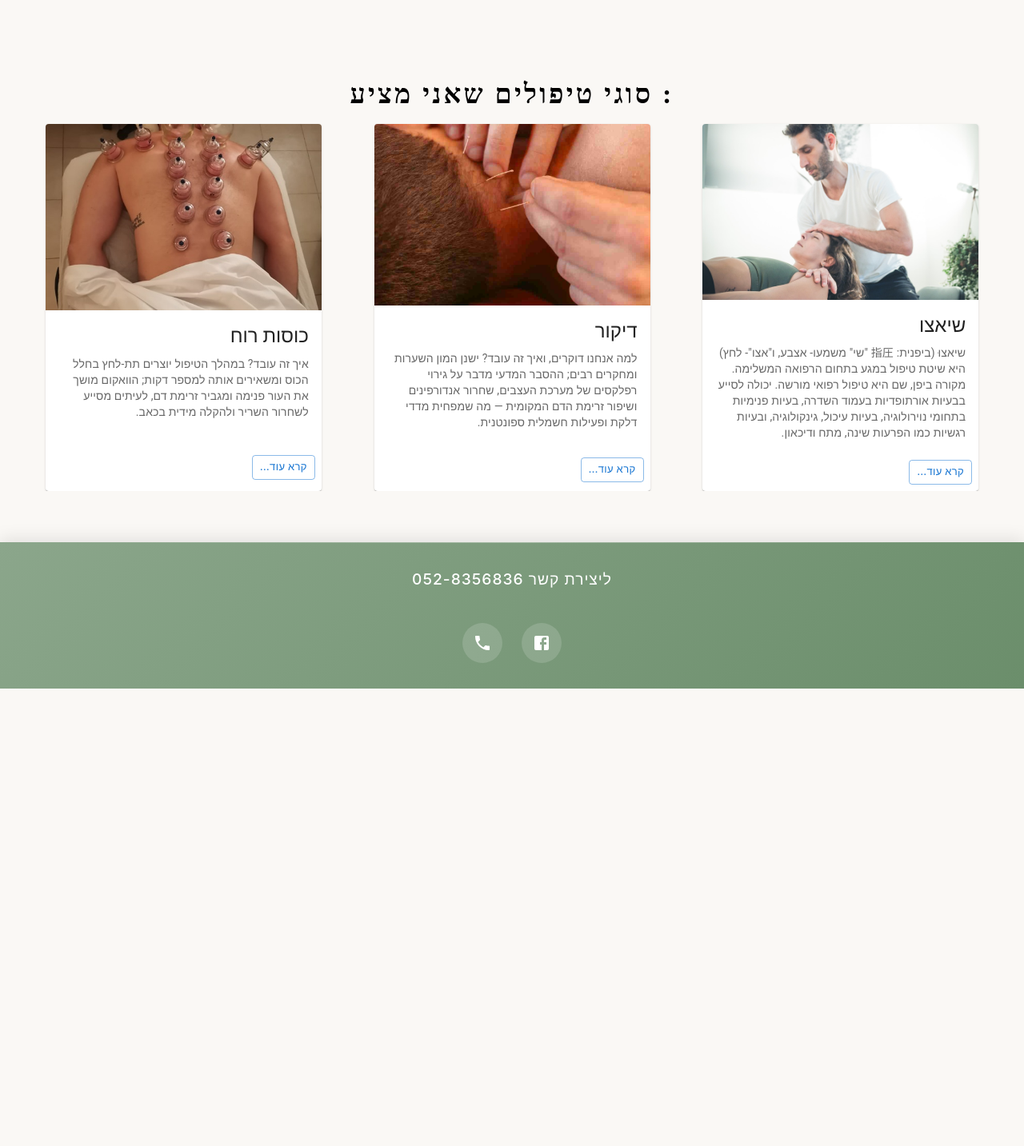
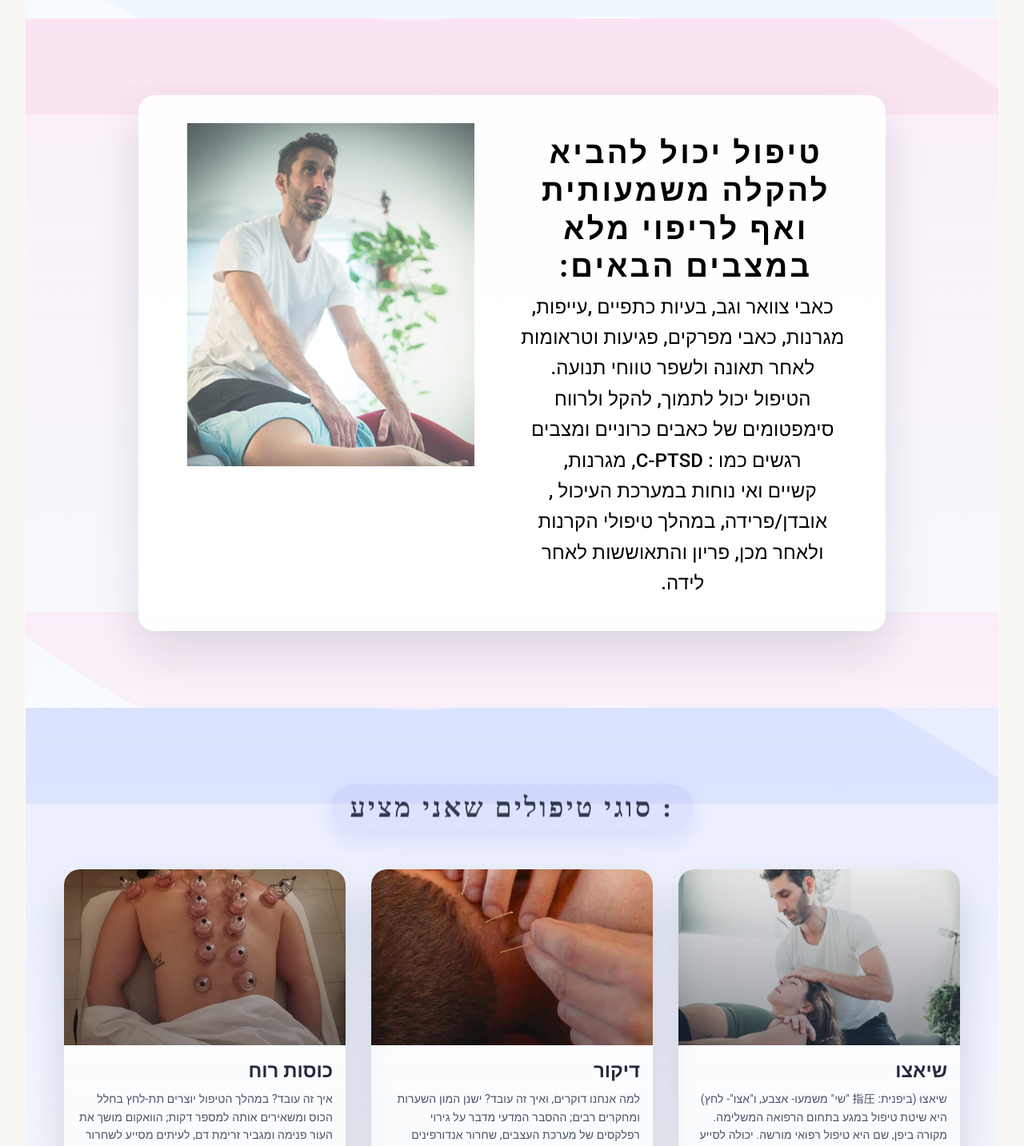
Before and after one commit to Rafcon96/lior-shiatsu, a React (Create React App) app: page /about in a window 1280 px wide. Shown: the part 1348-2781 px from the top of the page at 80% size. Before the commit the page ends 2209 px from the top, so only its background shows below. Built offline with nearby package versions, Linux system fonts and the light colour scheme.

Commit message:
added animation

```diff
--- /dev/null
+++ b/src/components/AnimatedReveal/index.jsx
@@ -0,0 +1,53 @@
+import { Box } from '@mui/material'
+import React, { useEffect, useRef, useState } from 'react'
+
+export default function AnimatedReveal({ children, delay = 0, direction = 'up', once = true }) {
+  const ref = useRef(null)
+  const [visible, setVisible] = useState(false)
+
+  useEffect(() => {
+    const element = ref.current
+    if (!element) return
+
+    const observer = new IntersectionObserver(
+      ([entry]) => {
+        if (entry.isIntersecting) {
+          setVisible(true)
+          if (once) {
+            observer.unobserve(entry.target)
+          }
+        } else if (!once) {
+          setVisible(false)
+        }
+      },
+      { threshold: 0.2 }
+    )
+
+    observer.observe(element)
+
+    return () => {
+      observer.disconnect()
+    }
+  }, [once])
+
+  const translateMap = {
+    up: 'translateY(40px)',
+    down: 'translateY(-40px)',
+    left: 'translateX(40px)',
+    right: 'translateX(-40px)',
+  }
+
+  return (
+    <Box
+      ref={ref}
+      sx={{
+        opacity: visible ? 1 : 0,
+        transform: visible ? 'none' : translateMap[direction] ?? translateMap.up,
+        transition: `opacity 0.8s ease ${delay}ms, transform 0.8s ease ${delay}ms`,
+        willChange: 'opacity, transform',
+      }}
+    >
+      {children}
+    </Box>
+  )
+}
--- a/src/components/Card/index.js
+++ b/src/components/Card/index.js
@@ -5,34 +5,101 @@ import CardContent from '@mui/material/CardContent';
 import CardMedia from '@mui/material/CardMedia';
 import Button from '@mui/material/Button';
 import Typography from '@mui/material/Typography';
-import { Grid } from '@mui/material';
-import { Link } from 'react-router-dom';
+import { Box } from '@mui/material';
+import { Link as RouterLink } from 'react-router-dom';
 import { useLang } from '../../context/language.context';
 
-export default function MediaCard({imgPath, title, body, linkPath}) {
+export default function MediaCard({ imgPath, title, body, linkPath }) {
   const { language } = useLang();
-  const btnText = ["קרא עוד...", "Read more..."][Number(language)];
+  const btnText = ['קרא עוד...', 'Read more...'][Number(language)];
   return (
-    <Card sx={{ maxWidth: 345, display:"grid" }}>
-      <CardMedia
-        sx={{ minHeight: "220px"}}
-        image={process.env.PUBLIC_URL + imgPath}
-        title={title}
-      />
-      <CardContent>
-        <Typography gutterBottom variant="h5" component="div">
+    <Card
+      sx={{
+        maxWidth: 360,
+        height: '100%',
+        display: 'flex',
+        flexDirection: 'column',
+        borderRadius: 5,
+        boxShadow: '0 28px 55px rgba(15, 23, 42, 0.16)',
+        background: 'linear-gradient(180deg, rgba(255,255,255,0.95) 0%, rgba(248,250,252,1) 100%)',
+        overflow: 'hidden',
+        transition: 'transform 0.35s ease, box-shadow 0.35s ease',
+        position: 'relative',
+        '&::before': {
+          content: '""',
+          position: 'absolute',
+          inset: 0,
+          background:
+            'linear-gradient(135deg, rgba(79,70,229,0.08) 0%, rgba(45,212,191,0.05) 100%)',
+          opacity: 0,
+          transition: 'opacity 0.35s ease',
+          pointerEvents: 'none',
+        },
+        '&:hover': {
+          transform: 'translateY(-10px) scale(1.01)',
+          boxShadow: '0 40px 70px rgba(15, 23, 42, 0.2)',
+          '&::before': {
+            opacity: 1,
+          },
+        },
+      }}
+    >
+      <Box sx={{ position: 'relative', overflow: 'hidden' }}>
+        <CardMedia
+          sx={{
+            minHeight: 220,
+            filter: 'brightness(0.92)',
+            transition: 'transform 0.45s ease',
+            '&:hover': {
+              transform: 'scale(1.05)',
+            },
+          }}
+          image={process.env.PUBLIC_URL + imgPath}
+          title={title}
+        />
+        <Box
+          sx={{
+            position: 'absolute',
+            inset: 0,
+            background:
+              'linear-gradient(180deg, rgba(15,23,42,0) 0%, rgba(15,23,42,0.35) 90%)',
+            pointerEvents: 'none',
+          }}
+        />
+      </Box>
+      <CardContent sx={{ flexGrow: 1, position: 'relative' }}>
+        <Typography
+          gutterBottom
+          variant="h5"
+          component="div"
+          sx={{ fontWeight: 700, color: 'rgba(15,23,42,0.92)' }}
+        >
           {title}
         </Typography>
-        <Typography variant="body2" color="text.secondary">
+        <Typography variant="body2" color="rgba(51,65,85,0.9)" sx={{ lineHeight: 1.6 }}>
           {body}
         </Typography>
       </CardContent>
-      <CardActions  >
-        <Grid container alignItems={'flex-end'} dir={language ? 'ltr' : 'rtl'}>
-          <Button variant='outlined' href={linkPath} size="small">
-            <Link to={linkPath} style={{ textDecoration: 'none', color: 'inherit' }}>{btnText}</Link>
-          </Button>
-        </Grid>
+      <CardActions sx={{ p: 3, pt: 0 }}>
+        <Button
+          component={RouterLink}
+          to={linkPath}
+          variant="contained"
+          color="primary"
+          size="medium"
+          sx={{
+            borderRadius: 999,
+            px: 3,
+            textTransform: 'none',
+            fontWeight: 600,
+            boxShadow: '0 10px 25px rgba(79, 70, 229, 0.35)',
+            '&:hover': {
+              boxShadow: '0 12px 30px rgba(79, 70, 229, 0.45)',
+            },
+          }}
+        >
+          {btnText}
+        </Button>
       </CardActions>
     </Card>
   );
--- a/src/components/Header/index.jsx
+++ b/src/components/Header/index.jsx
@@ -14,7 +14,7 @@ import { useLang } from '../../context/language.context';
 import { Link, useLocation } from 'react-router-dom';
 
 const pages = [
-  {name:['בית','Home'], Link:"/"},
+  {name:['בית','Home'], link:"/"},
   {name:["על הטיפול","About"], link:"/about"},
   {name:['מחירון',"Prices"], link:"/prices"},
     {name:["ביקורות מטופלים","Testimonials"],link:"/testimonial"},
--- a/src/pages/About/index.jsx
+++ b/src/pages/About/index.jsx
@@ -1,9 +1,10 @@
-import { Grid, Typography } from '@mui/material'
+import { Box, Grid, Typography } from '@mui/material'
 import React from 'react'
 import HeaderBody from '../../components/HeaderBody'
 import TitleBodyImg from '../../components/TitleBodyImg'
 import { useLang } from '../../context/language.context'
 import Card from '../../components/Card'
+import AnimatedReveal from '../../components/AnimatedReveal'
 
 const res = {
     header:[": סוגי טיפולים שאני מציע","type of tretment i offer:"],
@@ -64,75 +65,203 @@ const content = [
         ,img:"/lior2.png"}
    ]
 
+const sectionStyles = [
+  {
+    background: 'linear-gradient(180deg, rgba(219,234,254,0.45) 0%, rgba(255,255,255,0) 100%)',
+    waveColor: '#dbeafe',
+  },
+  {
+    background: 'linear-gradient(180deg, rgba(252,231,243,0.6) 0%, rgba(255,255,255,0) 100%)',
+    waveColor: '#fbcfe8',
+  },
+  {
+    background: 'linear-gradient(180deg, rgba(209,250,229,0.45) 0%, rgba(255,255,255,0) 100%)',
+    waveColor: '#bbf7d0',
+  },
+]
+
+const WaveDivider = ({ position = 'top', color = '#dbeafe', opacity = 0.8 }) => (
+  <Box
+    component="svg"
+    viewBox="0 0 1440 120"
+    preserveAspectRatio="none"
+    sx={{
+      position: 'absolute',
+      [position]: 0,
+      left: 0,
+      width: '100%',
+      height: { xs: 60, md: 120 },
+      transform: position === 'top' ? 'rotate(180deg)' : 'none',
+      color,
+      opacity,
+      pointerEvents: 'none',
+    }}
+  >
+    <path
+      fill="currentColor"
+      d="M0,32L48,58.7C96,85,192,139,288,160C384,181,480,171,576,154.7C672,139,768,117,864,117.3C960,117,1056,139,1152,144C1248,149,1344,139,1392,133.3L1440,128L1440,0L1392,0C1344,0,1248,0,1152,0C1056,0,960,0,864,0C768,0,672,0,576,0C480,0,384,0,288,0C192,0,96,0,48,0L0,0Z"
+    />
+  </Box>
+)
+
 export default function About() {
     const {language} = useLang()
   return (
-    <Grid container dir={language ? 'ltr' : 'rtl'}>
-        <Grid container justifyContent={"center"}>
-        <Grid item container justifyContent={"center"} sx={{marginBottom:5, pr:1}} maxWidth={800}>
+    <Box
+      component="main"
+      sx={{
+        backgroundColor: '#f8fbff',
+        position: 'relative',
+        overflow: 'hidden',
+      }}
+    >
+      <Box
+        component="section"
+        sx={{
+          position: 'relative',
+          py: { xs: 8, md: 12 },
+          px: { xs: 2, md: 6 },
+        }}
+      >
+        <WaveDivider position="top" color="#e0f2fe" opacity={0.5} />
+        <WaveDivider position="bottom" color="#e0f2fe" opacity={0.35} />
+        <AnimatedReveal>
+          <Grid container dir={language ? 'ltr' : 'rtl'} justifyContent="center">
+            <Grid
+              item
+              container
+              justifyContent="center"
+              sx={{
+                backgroundColor: 'rgba(255,255,255,0.75)',
+                borderRadius: 6,
+                boxShadow: '0 30px 80px rgba(15, 23, 42, 0.1)',
+                backdropFilter: 'blur(6px)',
+                p: { xs: 3, md: 6 },
+                maxWidth: 960,
+              }}
+            >
               <HeaderBody res={res} />
             </Grid>
           </Grid>
-        <Grid item container >
-        {
-            content.map((item, index)=>{
-                return <Grid key={index + item.title} container   sx={{marginBottom:{xs:3,lg:9}}}  item xs={12}><TitleBodyImg height={450} res={item}  /></Grid>
-            })
-        }
+        </AnimatedReveal>
+      </Box>
+
+      {content.map((item, index) => {
+        const palette = sectionStyles[index % sectionStyles.length]
+        return (
+          <Box
+            component="section"
+            key={index + item.title}
+            sx={{
+              position: 'relative',
+              py: { xs: 8, md: 12 },
+              px: { xs: 2, md: 6 },
+              background: palette.background,
+              overflow: 'hidden',
+            }}
+          >
+            <WaveDivider position="top" color={palette.waveColor} opacity={0.35} />
+            <WaveDivider position="bottom" color={palette.waveColor} opacity={0.25} />
+            <AnimatedReveal delay={index * 100}>
+              <Grid container dir={language ? 'ltr' : 'rtl'} justifyContent="center">
+                <Grid
+                  item
+                  xs={12}
+                  md={10}
+                  sx={{
+                    backgroundColor: 'rgba(255,255,255,0.92)',
+                    borderRadius: 5,
+                    boxShadow: '0 24px 60px rgba(15, 23, 42, 0.12)',
+                    p: { xs: 3, md: 5 },
+                  }}
+                >
+                  <TitleBodyImg height={450} res={item} />
                 </Grid>
-        <Grid item container justifyContent={"center"}>
+              </Grid>
+            </AnimatedReveal>
+          </Box>
+        )
+      })}
+
+      <Box
+        component="section"
+        sx={{
+          position: 'relative',
+          py: { xs: 8, md: 12 },
+          px: { xs: 2, md: 6 },
+          background: 'linear-gradient(180deg, rgba(165,180,252,0.18) 0%, rgba(255,255,255,0) 100%)',
+        }}
+      >
+        <WaveDivider position="top" color="#c7d2fe" opacity={0.4} />
+        <WaveDivider position="bottom" color="#c7d2fe" opacity={0.3} />
+        <AnimatedReveal>
+          <Grid container dir={language ? 'ltr' : 'rtl'} justifyContent="center" sx={{ mb: { xs: 4, md: 6 } }}>
             <Typography
               variant="h4"
-                    align={'center'}
-                    alignContent={'center'}
+              align="center"
               sx={{
-                    p: 2,
-                    display:  'flex' ,
+                display: 'flex',
                 fontFamily: 'Amatic SC',
                 fontWeight: 700,
                 letterSpacing: '.2rem',
-                    color: 'inherit',
                 textDecoration: 'none',
+                px: 3,
+                py: 1,
+                borderRadius: 999,
+                backgroundColor: 'rgba(79,70,229,0.08)',
+                color: 'rgba(30,41,59,0.9)',
+                boxShadow: '0 12px 30px rgba(79, 70, 229, 0.12)',
               }}
             >
               {res.header[Number(language)]}
             </Typography>
           </Grid>
-        <Grid container justifyContent={'center'} spacing={2}>
-            <Grid container item lg={4} xs={12} justifyContent={'center'}><Card
+        </AnimatedReveal>
+
+        <AnimatedReveal delay={120}>
+          <Grid container dir={language ? 'ltr' : 'rtl'} justifyContent="center" spacing={4}>
+            <Grid container item lg={4} xs={12} justifyContent="center">
+              <Card
                 imgPath={'/lior1.png'}
-                title={["שיאצו","Shiatsu"][Number(language)]}
-                linkPath={"../shiatsu"}
+                title={['שיאצו', 'Shiatsu'][Number(language)]}
+                linkPath={'../shiatsu'}
                 body={[
                   `שיאצוּ (ביפנית: 指圧 "שי" משמעו- אצבע, ו"אצו"- לחץ) היא שיטת טיפול במגע בתחום הרפואה המשלימה. מקורה ביפן, שם היא טיפול רפואי מורשה.
 יכולה לסייע בבעיות אורתופדיות בעמוד השדרה, בעיות פנימיות בתחומי נוירולוגיה, בעיות עיכול, גינקולוגיה, ובעיות רגשיות כמו הפרעות שינה, מתח ודיכאון.`,
-`Shiatsu (Japanese bodywork) is used for orthopedic spine issues, internal conditions (neurology, digestion, gynecology), and emotional concerns like sleep disorders, stress, and low mood.`
+                  `Shiatsu (Japanese bodywork) is used for orthopedic spine issues, internal conditions (neurology, digestion, gynecology), and emotional concerns like sleep disorders, stress, and low mood.`,
                 ][Number(language)]}
-             /></Grid>
-             <Grid item lg={4} xs={12} container justifyContent={'center'}><Card
+              />
+            </Grid>
+            <Grid item lg={4} xs={12} container justifyContent="center">
+              <Card
                 imgPath={'/dickor1.jpg'}
-                title={["דיקור","Acupuncture"][Number(language)]}
-                linkPath={"../acupuncture"}
+                title={['דיקור', 'Acupuncture'][Number(language)]}
+                linkPath={'../acupuncture'}
                 body={[
                   `למה אנחנו דוקרים, ואיך זה עובד?
 ישנן המון השערות ומחקרים רבים; ההסבר המדעי מדבר על גירוי רפלקסים של מערכת העצבים,
 שחרור אנדורפינים ושיפור זרימת הדם המקומית — מה שמפחית מדדי דלקת ופעילות חשמלית ספונטנית.`,
                   `Why acupuncture, and how does it work?
-Hypotheses include reflex stimulation of the nervous system, endorphin release, and improved local blood flow — reducing inflammatory markers and spontaneous electrical activity.`
+Hypotheses include reflex stimulation of the nervous system, endorphin release, and improved local blood flow — reducing inflammatory markers and spontaneous electrical activity.`,
                 ][Number(language)]}
-             /></Grid>
-             <Grid item lg={4} xs={12} container justifyContent={'center'}><Card
+              />
+            </Grid>
+            <Grid item lg={4} xs={12} container justifyContent="center">
+              <Card
                 imgPath={'/car2.jpg'}
-                title={["כוסות רוח","Cupping therapy"][Number(language)]}
-                linkPath={"../cuppingTherapy"}
+                title={['כוסות רוח', 'Cupping therapy'][Number(language)]}
+                linkPath={'../cuppingTherapy'}
                 body={[
                   `איך זה עובד?
 במהלך הטיפול יוצרים תת-לחץ בחלל הכוס ומשאירים אותה למספר דקות; הוואקום מושך את העור פנימה ומגביר זרימת דם, לעיתים מסייע לשחרור השריר ולהקלה מידית בכאב.`,
                   `How does it work?
-Negative pressure is created inside the cup for a few minutes; the vacuum draws tissue up, increases blood flow, can help muscle release, and often provides immediate pain relief.`
+Negative pressure is created inside the cup for a few minutes; the vacuum draws tissue up, increases blood flow, can help muscle release, and often provides immediate pain relief.`,
                 ][Number(language)]}
-             /></Grid>
+              />
             </Grid>
           </Grid>
+        </AnimatedReveal>
+      </Box>
+    </Box>
   )
 }
```
Lines whose indentation alone changed are shown as unchanged.
